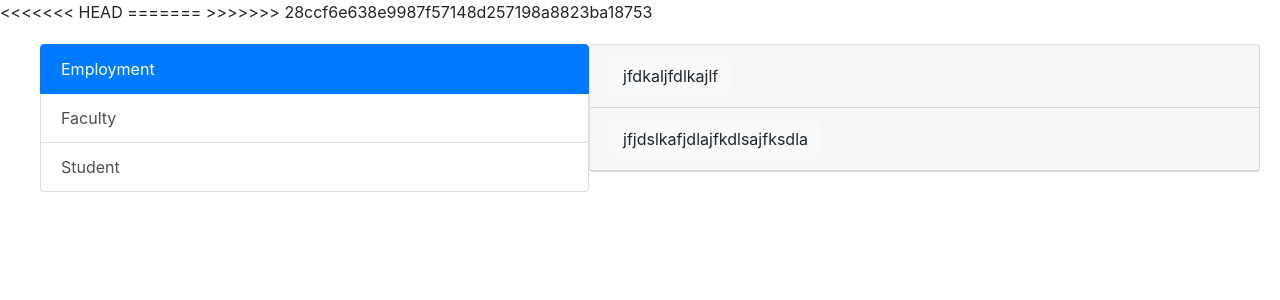
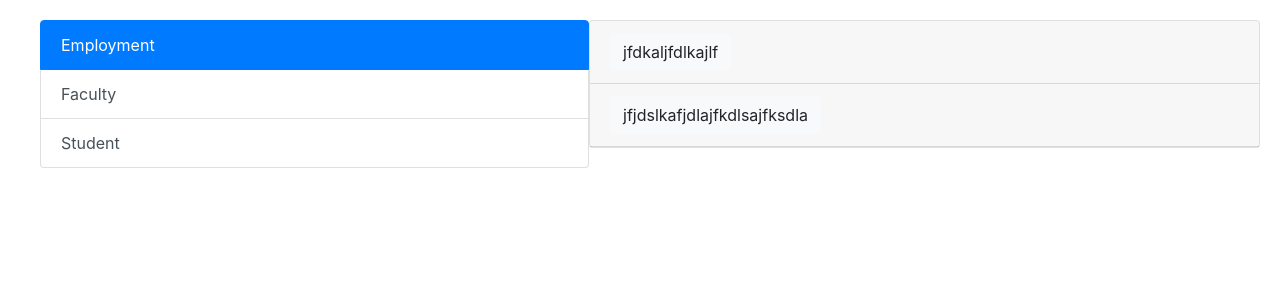
Before and after one commit to rickyychen/McGillWebsite, a Django app: a page that uses mcgill_website/templates/base_layout.html in a window 1280 px wide. Shown: the top 300 px of the page. Run offline with Django 3.2, Linux system fonts and the light colour scheme; data comes from the database, SQL or seed files in the repository; some libraries are stand-ins or nearby versions.

Commit message:
solve conflict

```diff
--- a/mcgill_website/templates/base_layout.html
+++ b/mcgill_website/templates/base_layout.html
@@ -7,10 +7,7 @@
         <script src="https://ajax.googleapis.com/ajax/libs/jquery/3.5.1/jquery.min.js"></script>
         <script src="https://cdnjs.cloudflare.com/ajax/libs/popper.js/1.16.0/umd/popper.min.js"></script>
         <script src="https://maxcdn.bootstrapcdn.com/bootstrap/4.5.2/js/bootstrap.min.js"></script>
-<<<<<<< HEAD
-=======
         <script src="https://cdnjs.cloudflare.com/ajax/libs/iframe-resizer/4.2.11/iframeResizer.contentWindow.min.js" integrity="sha512-FOf4suFgz7OrWmBiyyWW48u/+6GaaAFSDHagh2EBu/GH/1+OQSYc0NFGeGeZK0gZ3vuU1ovmzVzD6bxmT4vayg==" crossorigin="anonymous"></script>
->>>>>>> 28ccf6e638e9987f57148d257198a8823ba18753
         <style>
             .flex-container{
                     margin-left: 20px;
```
